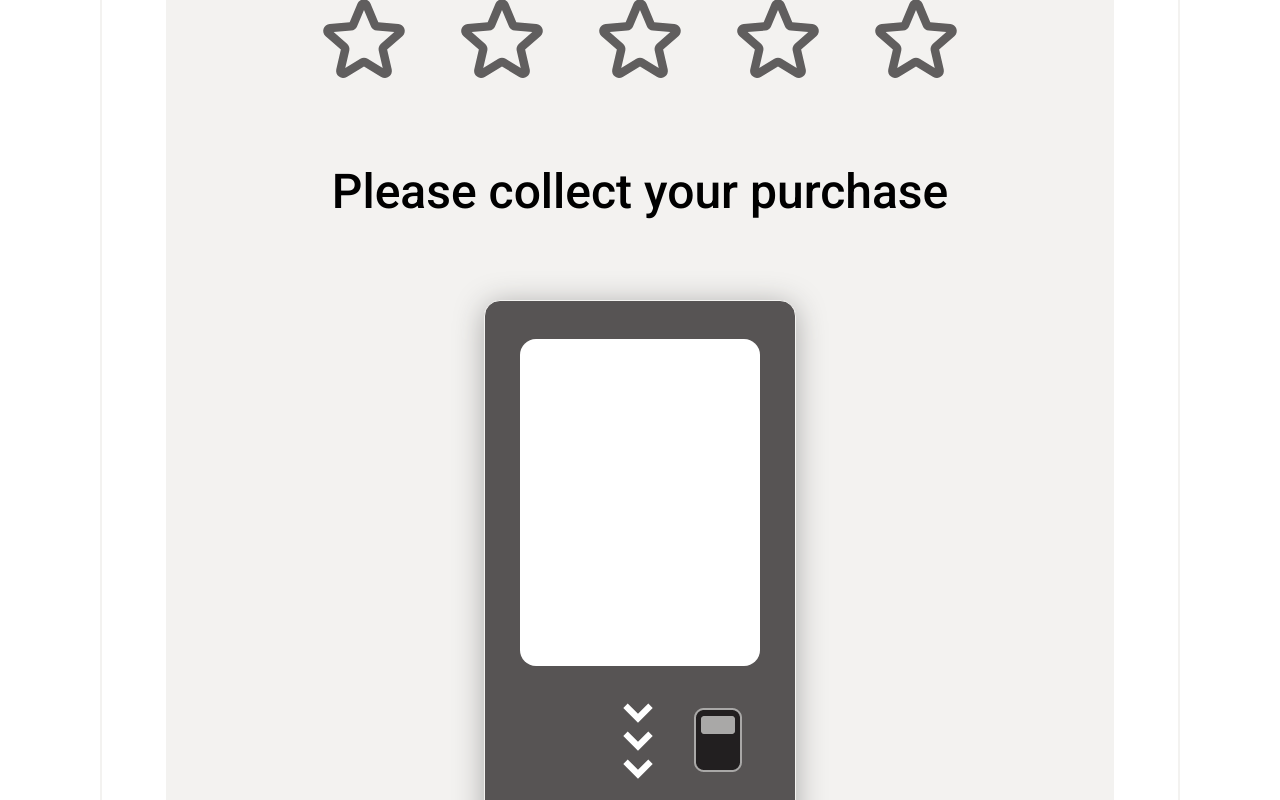
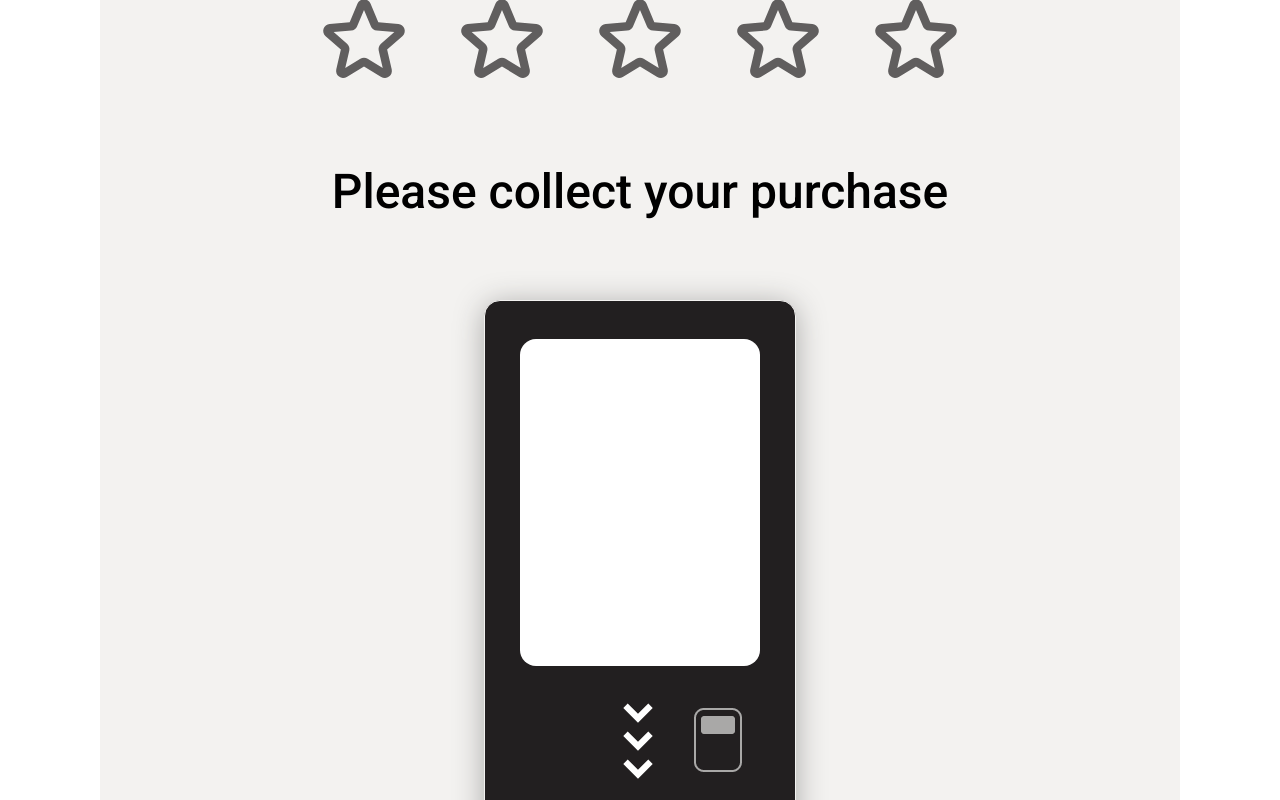
Before and after one commit to Letwah/4Screen, a React (Vite) app: page /vending1 in a window 1280 px wide. Shown: the part 626-1426 px from the top of the page. Built offline with nearby package versions, Linux system fonts and the light colour scheme.

Commit message:
vending background extra selector

```diff
--- a/src/pages/Vending1.jsx
+++ b/src/pages/Vending1.jsx
@@ -5,7 +5,7 @@ import "../styles/styles.css";
 const Vending1 = () => {
   return (
     <>
-      <section className="contents ">
+      <section className="contents vending">
         <div className="success1Cont">
           <div classname="cartTitle">
             <h3>Success</h3>
--- a/src/pages/Vending2.jsx
+++ b/src/pages/Vending2.jsx
@@ -5,7 +5,7 @@ import "../styles/styles.css";
 const Vending2 = () => {
   return (
     <>
-      <section className="contents ">
+      <section className="contents vending">
         <div className="success1Cont">
           <div classname="cartTitle">
             <h3>Success</h3>
--- a/src/styles/styles.css
+++ b/src/styles/styles.css
@@ -21,7 +21,7 @@ button {
   width: -moz-fit-content;
   width: fit-content;
   border: 0;
-  background-color: rgba(34, 31, 32, 0.7450980392);
+  background-color: #221f20;
   color: #ffffff;
   transition: 0.3s ease;
   font-size: 2rem;
@@ -81,6 +81,10 @@ nav .logo {
   background-color: #ffffff;
   border: 2px solid #000000;
   color: #000000;
+}
+
+.contents.vending {
+  padding: 0;
 }
 
 .basketWrapper,
@@ -173,7 +177,7 @@ nav .logo {
 .card .priceCTA button.addDefault {
   border-radius: 1.5rem;
   border: 0;
-  background-color: rgba(34, 31, 32, 0.7450980392);
+  background-color: #221f20;
   color: #ffffff;
   transition: 0.3s ease;
   font-size: 1.5rem;
@@ -317,7 +321,7 @@ div.card.outOfStock div.imagePlaceholder {
   border: 1px solid #f3f2f0;
   border-radius: 1rem;
   box-shadow: 0px 4px 30px 0px #a9a8a7;
-  background-color: rgba(34, 31, 32, 0.7450980392);
+  background-color: #221f20;
   width: 270px;
   height: 620px;
   margin: 2rem auto;
--- a/src/styles/styles.scss
+++ b/src/styles/styles.scss
@@ -9,7 +9,7 @@ $background-color: #ffffff;
 $background-color-alt: #f3f2f0;
 $out-of-stock-bg-color: #a9a8a7;
 $line: #d2d1cf;
-$background-color-dark: #221f20be;
+$background-color-dark: #221f20;
 $color: #000000;
 $color-light: #ffffff;
 $color-alt: #d75536;
@@ -101,6 +101,10 @@ nav {
       }
     }
   }
+}
+
+.contents.vending {
+  padding: 0;
 }
 
 .basketWrapper,
```
Also changed, not shown: 1 other file (tests, documents, lock files or other folders).
